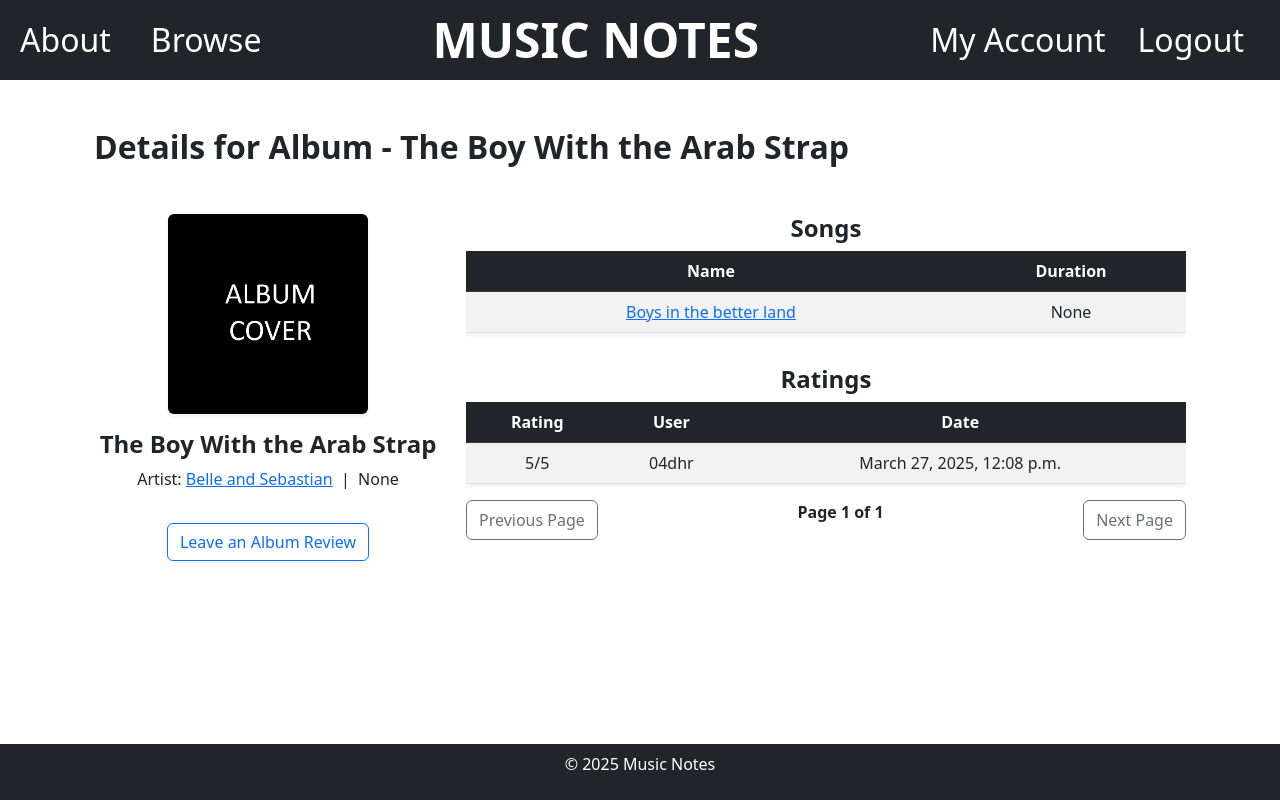
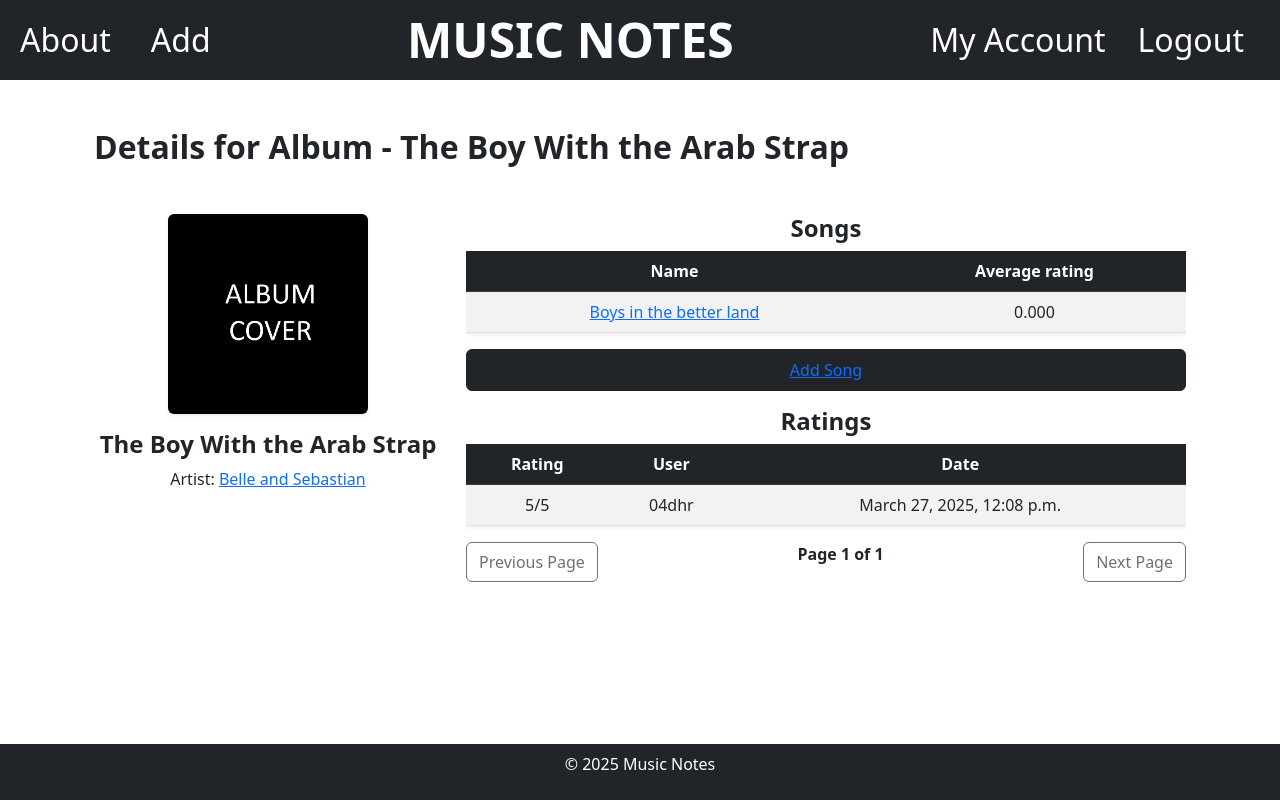
Before and after one commit to Fintani/MusicNotes, a Django app: a page that uses templates/music_notes/base.html in a window 1280 px wide. Run offline with Django 3.2, Linux system fonts and the light colour scheme; a user stored in the database is signed in; data comes from the database, SQL or seed files in the repository; both versions use the stored data as it was after the commit.

Commit message:
Add files via upload

```diff
--- a/music_notes/admin.py
+++ b/music_notes/admin.py
@@ -14,12 +14,12 @@ class ArtistAdmin(admin.ModelAdmin):
 
 # Register Album
 class AlbumAdmin(admin.ModelAdmin):
-    list_display = ('title', 'artist', 'release_date')  # Columns shown in admin
+    list_display = ('title', 'artist')  # Columns shown in admin
     search_fields = ('title', 'artist')  # Enable search by title & artist
 
 # Register Song
 class SongAdmin(admin.ModelAdmin):
-    list_display = ('title', 'artist','album', 'duration')  # Columns shown in admin
+    list_display = ('title', 'artist','album')  # Columns shown in admin
     search_fields = ('title', 'album__title')  # Enable search by song title & album
 
 # Register AlbumReview
--- a/music_notes/models.py
+++ b/music_notes/models.py
@@ -59,8 +59,8 @@ class Album(models.Model):
     title = models.CharField(max_length=255)
     slug = models.SlugField(unique=True, blank=True)
     artist = models.ForeignKey(Artist, on_delete=models.CASCADE, related_name="albums")
-    release_date = models.DateField()
     cover_image = models.ImageField(upload_to="albums/", blank=True, null=True)
+    averageRating = models.DecimalField(max_digits=5, decimal_places=3, default=0)
 
     def save(self, *args, **kwargs):
         if not self.slug:
@@ -78,7 +78,7 @@ class Song(models.Model):
     slug = models.SlugField(unique=True, blank=True)
     artist = models.ForeignKey(Artist, on_delete=models.CASCADE, default=default_artist, related_name="songs")
     album = models.ForeignKey(Album, on_delete=models.CASCADE, related_name="songs")
-    duration = models.DurationField()
+    averageRating = models.DecimalField(max_digits=5, decimal_places=3, default=0)
 
     def save(self, *args, **kwargs):
         if not self.slug:
--- a/music_notes/urls.py
+++ b/music_notes/urls.py
@@ -13,8 +13,10 @@ urlpatterns = [
     path('browse/', views.browse, name='browse'),
     path('search/', views.search, name='search'),
     path('account/', views.account, name='account'),
+    path("add/",views.add,name="add"),
     path('account/edit/', views.edit_account, name='edit_account'),
     path('<slug:artist_slug>/', views.artist_detail, name='artist_detail'),
     path('<slug:artist_slug>/<slug:album_slug>/', views.album_detail, name='album_detail'),
+    path('<slug:artist_slug>/<slug:album_slug>/add_song/', views.add_song, name='add_song'),
     path('<slug:artist_slug>/<slug:album_slug>/<slug:song_slug>/', views.song_detail, name='song_detail'),
     ]
--- a/music_notes/views.py
+++ b/music_notes/views.py
@@ -1,5 +1,6 @@
 from django.shortcuts import render
 from django.shortcuts import HttpResponse
+from django.db.models import Avg
 from django.shortcuts import redirect
 from django.shortcuts import get_object_or_404
 from django.urls import reverse
@@ -13,18 +14,16 @@ from django.contrib import messages
 from .models import UserProfile, Artist, Album, Song, AlbumReview, SongReview
 
 
-from music_notes.forms import CategoryForm
-from music_notes.forms import PageForm
-from music_notes.forms import UserForm, UserProfileForm
+from music_notes.forms import CategoryForm, PageForm, UserForm, UserProfileForm, AddAlbumReview, AddSongReview
 
 def index(request):
 
+    HIGHEST_RATED_ALBUMS = Album.objects.order_by('-averageRating')
+    HIGHEST_RATED_SONGS = Song.objects.order_by('-averageRating')
+
     context_dict = {
-        "popular_songs": POPULAR_SONGS,
+        "highest_rated_albums": HIGHEST_RATED_ALBUMS,
         "highest_rated_songs": HIGHEST_RATED_SONGS,
-        "song_suggestions": SONG_SUGGESTIONS,
-        "album_suggestions": ALBUM_SUGGESTIONS,
-        "recommended_songs": RECOMMENDED_SONGS,
     }
 
     visitor_cookie_handler(request)
@@ -35,9 +34,9 @@ def index(request):
 def about(request):
     context_dict={}
     #replace these with real values
-    context_dict["song_count"] = 100
-    context_dict["album_count"] = 100
-    context_dict["artist_count"] = 100
+    context_dict["song_count"] = len(Song.objects.filter())
+    context_dict["album_count"] = len(Album.objects.filter())
+    context_dict["artist_count"] = len(Artist.objects.filter())
 
     return render(request, "music_notes/about.html", context=context_dict)
 
@@ -110,15 +109,60 @@ def user_logout(request):
 @login_required
 def account(request):
     page = request.GET.get('page', 1)
-    paginator = Paginator(RATINGS_DB, 5)
+    reviews = AlbumReview.objects.filter(user=request.user)
+
+    user_reviews = []
+    for i in reviews:
+        user_reviews.append({"value":i.rating, "artist": i.album.artist.name, "song_or_album": i.album, "date": i.created_at})
+    paginator = Paginator(user_reviews, 5)
     ratings = paginator.get_page(page)
 
     context = {
         "user": request.user,
-        "total_ratings": len(RATINGS_DB),
+        "total_ratings": len(reviews),
         "ratings": ratings,
     }
     return render(request, "music_notes/account.html", context)
+
+@login_required
+def add(request):
+    if request.method == "POST":
+        album_title = request.POST["title"]
+        artist_name = request.POST["artist"]
+
+        artists = Artist.objects.filter(name=artist_name)
+
+        if len(artists) == 0:
+            artist = Artist(name=artist_name)
+            artist.save()
+        else:
+            artist = artists[0]
+
+        album = Album(title=album_title, artist=artist)
+        album.save()
+        return redirect(reverse("music_notes:index"))
+    return render(request, "music_notes/add.html")
+
+@login_required
+def add_song(request, artist_slug, album_slug):
+    if request.method == "POST":
+
+        title = request.POST["title"]
+
+        album = Album.objects.filter(slug=album_slug)
+        song = Song(title=title, artist=album[0].artist, album=album[0])
+        song.save()
+
+        songs = Song(album=album[0])
+        reviews = AlbumReview.objects.filter(album=album[0])
+
+        return redirect(("music_notes:index"))
+
+    album = Album.objects.filter(slug=album_slug)
+    return render(request, "music_notes/add_song.html", {
+        'album': album[0],
+        'artist': album[0].artist
+    })
 
 
 @login_required
@@ -206,20 +250,57 @@ def album_detail(request, artist_slug, album_slug):
     album = get_object_or_404(Album, slug=album_slug, artist__slug=artist_slug)
     songs = album.songs.all()
     artist = album.artist
-    release_date = album.release_date
     #reviews
     page = request.GET.get('page', 1)
     all_reviews = AlbumReview.objects.filter(album=album).select_related('user').order_by('-created_at')
     paginator = Paginator(all_reviews, 5)  # 5 reviews per page
     reviews = paginator.get_page(page)
 
+    average = AlbumReview.objects.filter(album=album).aggregate(Avg('rating'))
+    print(average)
+    album.averageRating = average['rating__avg']
+    album.save()
+
+    try:
+        album = Album.objects.get(slug=album_slug)
+    except Album.DoesNotExist:
+        album = None
+
+    if album is None:
+        return redirect('/music_notes/')
+
+    shown = True
+    if len(AlbumReview.objects.filter(album=album, user=request.user)) != 0:
+        shown = False
+
+    if request.method == "POST":
+
+        album_form = AddAlbumReview(request.POST)
+        review = request.POST["review"]
+        rating = request.POST["rating"]
+
+        user = UserProfile.objects.get_or_create(user=request.user)
+        review = AlbumReview(album=album, user=request.user, review=review, rating=rating)
+        if len(AlbumReview.objects.filter(album=album, user=request.user)) == 0:
+            review.save()
+            average = AlbumReview.objects.filter(album=album).aggregate(Avg('rating'))
+            album.averageRating=average['rating__avg']
+            print(average)
+            return redirect(("music_notes:index"))
+        else :
+            user_review = AlbumReview.objects.filter(album=album, user=request.user)
+            user_review[0].rating = rating
+            user_review[0].review = review
+            user_review[0].save()
+            shown = False
+
     return render(request, 'music_notes/album_detail.html', {
         'album': album,
         'songs': songs,
         'artist': artist,
-        'release_date': release_date,
         'reviews': reviews,
         'total_reviews': paginator.count,
+        'shown' : shown,
     })
 
 def song_detail(request, artist_slug, album_slug, song_slug):
@@ -236,64 +317,41 @@ def song_detail(request, artist_slug, album_slug, song_slug):
     paginator = Paginator(all_reviews, 5)  # 5 reviews per page
     reviews = paginator.get_page(page)
 
+    average = SongReview.objects.filter(song=song).aggregate(Avg('rating'))
+    print(average)
+    song.averageRating = average['rating__avg']
+    song.save()
+
+    shown = True
+    if len(SongReview.objects.filter(song=song, user=request.user)) != 0:
+        shown = False
+
+    if request.method == "POST":
+
+        album_form = AddSongReview(request.POST)
+        review = request.POST["review"]
+        rating = request.POST["rating"]
+
+        user = UserProfile.objects.get_or_create(user=request.user)
+        review = SongReview(song=song, user=request.user, review=review, rating=rating)
+
+        if len(SongReview.objects.filter(song=song, user=request.user)) == 0:
+            review.save()
+            average = SongReview.objects.filter(song=song).aggregate(Avg('rating'))
+            song.averageRating=average['rating__avg']
+            print(average)
+            return redirect(("music_notes:index"))
+        else :
+            user_review = SongReview.objects.filter(song=song, user=request.user)
+            user_review[0].rating = rating
+            user_review[0].review = review
+            shown = False
+
     return render(request, 'music_notes/song_detail.html', {
         'song': song,
         'album': song.album,
         'artist': song.album.artist,
-        'duration': song.duration,
         'reviews': reviews,
         'total_reviews': paginator.count,
+        'shown' : shown,
     })
-
-
-# THE ENTRIES BELOW ARE JUST FOR TESTING PURPOSES. REPLACE IT WITH REAL DATABASE QUERIES
-
-# INDEX PAGE
-POPULAR_SONGS = [
-    {"title": "Song 1", "artist": "Artist A"},
-    {"title": "Song 2", "artist": "Artist B"},
-    {"title": "Song 3", "artist": "Artist C"},
-    {"title": "Song 4", "artist": "Artist D"},
-    {"title": "Song 5", "artist": "Artist E"},
-]
-
-HIGHEST_RATED_SONGS = [
-    {"title": "Song 1", "artist": "Artist X"},
-    {"title": "Song 2", "artist": "Artist Y"},
-    {"title": "Song 3", "artist": "Artist Z"},
-    {"title": "Song 4", "artist": "Artist W"},
-    {"title": "Song 5", "artist": "Artist V"},
-    {"title": "Song 6", "artist": "Artist U"},
-    {"title": "Song 7", "artist": "Artist T"},
-    {"title": "Song 8", "artist": "Artist S"},
-    {"title": "Song 9", "artist": "Artist R"},
-    {"title": "Song 10", "artist": "Artist Q"},
-]
-
-SONG_SUGGESTIONS = [
-    {"id": 1, "title": "Search Song 1"},
-    {"id": 2, "title": "Search Song 2"},
-]
-
-ALBUM_SUGGESTIONS = [
-    {"id": 1, "title": "Search Album 1"},
-    {"id": 2, "title": "Search Album 2"},
-]
-
-RECOMMENDED_SONGS = [
-    {"title": "Recommended 1", "artist": "Artist M"},
-    {"title": "Recommended 2", "artist": "Artist N"},
-    {"title": "Recommended 3", "artist": "Artist O"},
-    {"title": "Recommended 4", "artist": "Artist P"},
-]
-
-# ACCOUNT PAGE
-RATINGS_DB = [
-    {"value": 3, "song_or_album": "Shape of You", "artist": "Ed Sheeran", "date": "2025-03-01"},
-    {"value": 4, "song_or_album": "Blinding Lights", "artist": "The Weeknd", "date": "2025-02-28"},
-    {"value": 3, "song_or_album": "Bohemian Rhapsody", "artist": "Queen", "date": "2025-02-25"},
-    {"value": 5, "song_or_album": "Thriller", "artist": "Michael Jackson", "date": "2025-02-20"},
-    {"value": 5, "song_or_album": "Numb", "artist": "Linkin Park", "date": "2025-02-15"},
-    {"value": 4, "song_or_album": "Someone Like You", "artist": "Adele", "date": "2025-02-10"},
-    {"value": 2, "song_or_album": "Old Town Road", "artist": "Lil Nas X", "date": "2025-02-05"},
-]
--- a/templates/music_notes/album_detail.html
+++ b/templates/music_notes/album_detail.html
@@ -26,15 +26,28 @@
             <h4 class="fw-bold">{{ album.title }}</h4>
             <p>
                 Artist: <a href="{% url 'music_notes:artist_detail' artist_slug=album.artist.slug %}">{{ album.artist }}</a>
-                &nbsp;|&nbsp;
-                {{album.release_date}}
             </p>
             <!-- leave album review -->
+            {% if shown %}
             {% if user.is_authenticated %}
-                <!-- !!!!FalseLink just a placeholder -->
-                <a href="{% url 'music_notes:edit_account' %}" class="btn btn-outline-primary mt-3">Leave an Album Review</a>
+            <form id="add_album_review" method="post" action="{% url 'music_notes:album_detail' artist_slug=album.artist.slug album_slug=album.slug%}">
+                {% csrf_token %}
+
+                <div class="slidecontainer">
+                    <label for="rating" class="form-label">Rating:</label>
+                    <input type="range" min="1", max="5" class="form-control" name="rating" id="rating" required>
+                </div>
+
+                <div class="mb-3">
+                    <label for="review" class="form-label">Review:</label>
+                    <input type="text" class="form-control" name="review" id="review" required>
+                </div>
+
+                <button type="submit" class="btn btn-dark w-100 py-2">Add</button>
+            </form>
             {% else %}
                 <a href="{% url 'music_notes:login' %}" class="btn btn-outline-primary mt-3">LOG IN to leave an album review</a>
+            {% endif %}
             {% endif %}
         </div>
 
@@ -49,14 +62,14 @@
                     <thead class="table-dark">
                         <tr>
                             <th>Name</th>
-                            <th>Duration</th>
+                            <th>Average rating</th>
                         </tr>
                     </thead>
                     <tbody>
                         {% for song in songs %}
                         <tr>
                             <td><a href="{% url 'music_notes:song_detail' artist_slug=song.artist.slug album_slug=song.album.slug song_slug=song.slug%}">{{ song.title }}</a></td>
-                            <td>{{ song.duration }}</td>
+                            <td>{{ song.averageRating }}</td>
                         </tr>
                         {% empty %}
                         <tr>
@@ -66,7 +79,9 @@
                     </tbody>
                 </table>
             </div>
-
+            <tr>
+                <button class="btn btn-dark w-100 py-2"><a href="{% url 'music_notes:add_song' artist_slug=album.artist.slug album_slug=album.slug%}">Add Song</a></button>
+            </tr>
             <p></p>
 
             <h4 class="fw-bold text-center">Ratings</h4>
--- a/templates/music_notes/artist_detail.html
+++ b/templates/music_notes/artist_detail.html
@@ -34,14 +34,14 @@
                     <thead class="table-dark">
                         <tr>
                             <th>Name</th>
-                            <th>Release Date</th>
+                            <th>Average rating</th>
                         </tr>
                     </thead>
                     <tbody>
                         {% for album in albums %}
                         <tr>
                             <td><a href="{% url 'music_notes:album_detail' artist_slug=album.artist.slug album_slug=album.slug%}">{{ album.title }}</a></td>
-                            <td>{{ album.release_date }}</td>
+                            <td>{{album.averageRating}}</td>
                         </tr>
                         {% empty %}
                         <tr>
--- a/templates/music_notes/base.html
+++ b/templates/music_notes/base.html
@@ -25,7 +25,7 @@
                 <!-- Links to the left -->
                 <div class="navbar-nav">
                     <a class="nav-link text-white fs-2 me-4" href="{% url 'music_notes:about' %}">About</a>
-                    <a class="nav-link text-white fs-2" href="{% url 'music_notes:browse' %}">Browse</a>
+                    <a class="nav-link text-white fs-2" href="{% url 'music_notes:add' %}">Add</a>
                 </div>
 
                 <!-- Title in center -->
--- a/templates/music_notes/search.html
+++ b/templates/music_notes/search.html
@@ -34,7 +34,6 @@
             </div>
             <div class="d-flex flex-column">
                 <div>{{ album }}</div>
-                <div>Release: {{ album.release_date }}</div>
                 <a href="/music_notes/{{ album.artist.slug }}/{{ album.slug }}">Page</a>
             </div>
         </div>
```
Also changed, not shown: music_notes/forms.py (+35 -1 lines), populate_music_notes.py (+9 -12 lines), templates/music_notes/add.html (added, +29 -0 lines), templates/music_notes/add_song.html (added, +24 -0 lines), templates/music_notes/index.html (+5 -16 lines), templates/music_notes/song_detail.html (+20 -4 lines), db.sqlite3 (added), music_notes/migrations/0003_remove_album_release_date.py (added), music_notes/migrations/0004_remove_song_duration.py (added), music_notes/migrations/0005_auto_20250327_1228.py (added), music_notes/migrations/0006_auto_20250327_1230.py (added), music_notes/migrations/0007_auto_20250327_1236.py (added).
